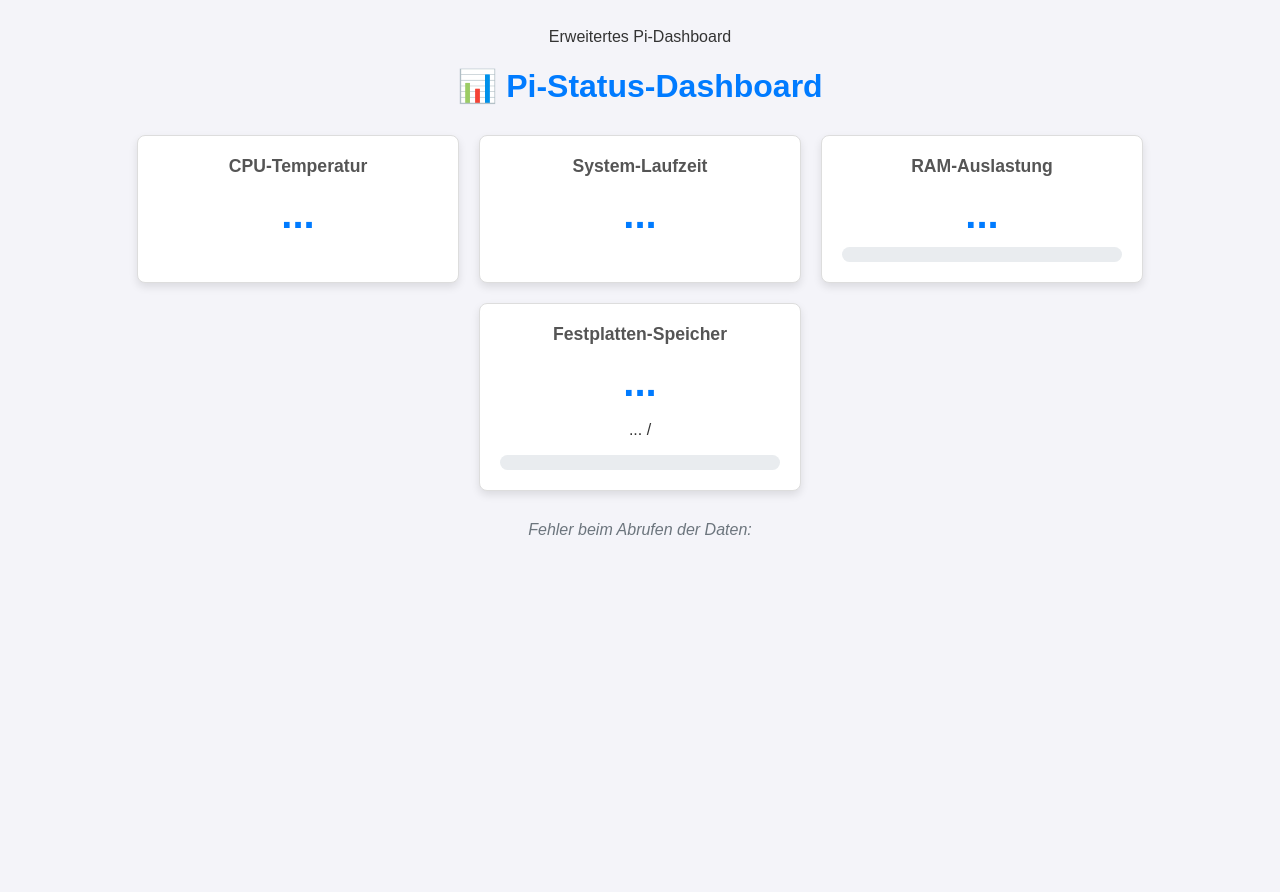
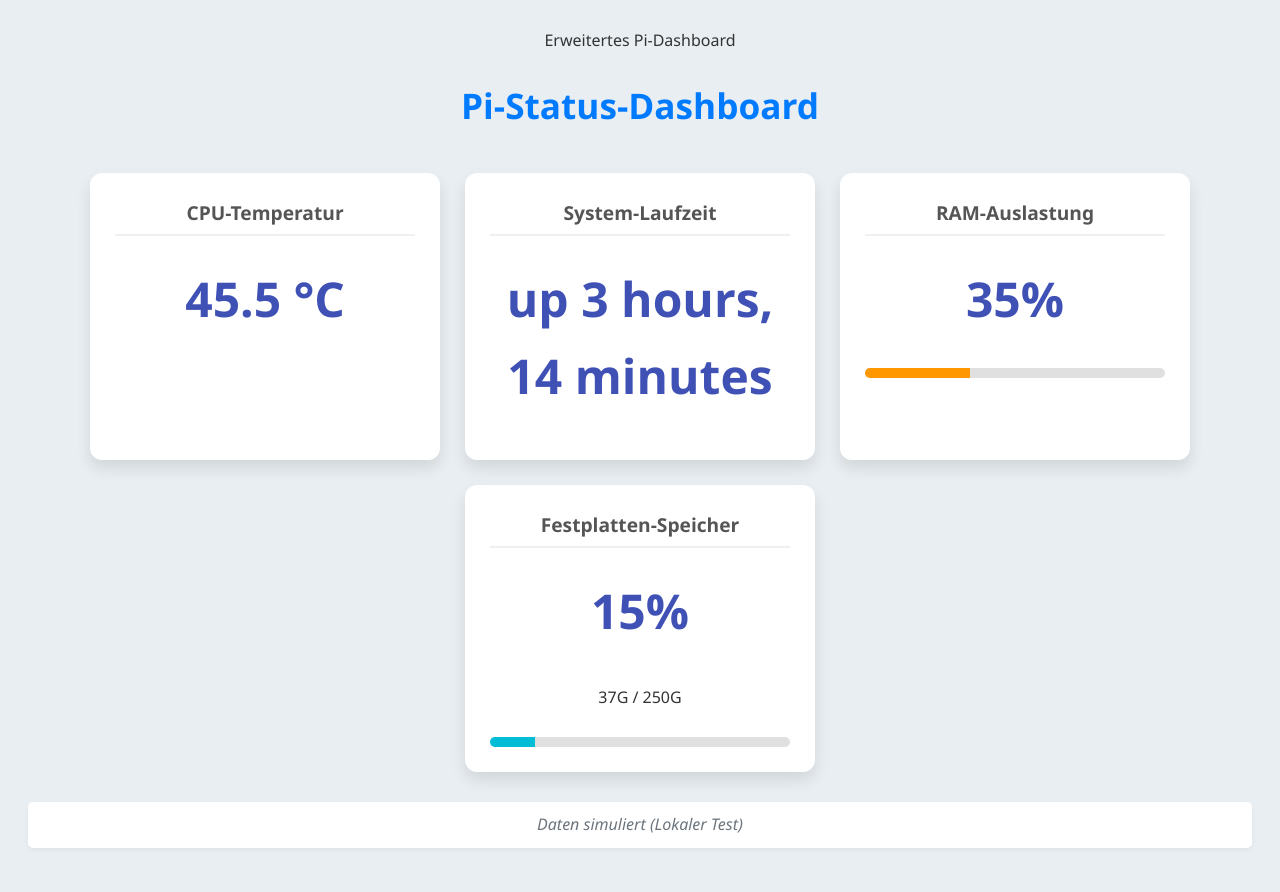
Before and after one commit to NikiDev007/Html-school-project-rasp-pi-2025, a Flask app: page / in a window 1280 px wide. Before the commit the page ends 535 px from the top, so only its background shows below. Run offline with Flask 3, Linux system fonts and the light colour scheme; data that the repository does not hold is empty.

Commit message:
changed style.css removed emoji from index.html tested app.py with simulation

```diff
--- a/pi-dashboard/app.py
+++ b/pi-dashboard/app.py
@@ -37,29 +37,22 @@ def parse_disk_usage(df_output):
     return 0, "N/A", "N/A"
 
 
+# app.py: NUR DIESE FUNKTION ÄNDERN!
 @app.route('/api/status')
 def status_api():
 
-    temp_raw = get_system_info(
-        ['cat', '/sys/class/thermal/thermal_zone0/temp'])
-    cpu_temp = round(int(temp_raw) / 1000, 1) if temp_raw.isdigit() else "N/A"
-
-    uptime = get_system_info(['uptime', '-p'])
-
-    free_output = get_system_info(['free', '-m'])
-    ram_percent = parse_ram_usage(ram_output)
-
-    disk_output = get_system_info(['df', '-h'])
-    disk_percent, disk_total, disk_used = parse_disk_usage(disk_output)
+    # *** SIMULIERTE DATEN FÜR LOKALEN WINDOWS-TEST ***
+    # WICHTIG: Wenn du auf den Raspberry Pi wechselst, musst du wieder
+    # den Original-Code mit den subprocess.run() Befehlen einfügen!
 
     return jsonify({
-        "temperature": cpu_temp,
-        "uptime": uptime,
-        "ram_percent": ram_percent,
-        "disk_percent": disk_percent,
-        "disk_total": disk_total,
-        "disk_used": disk_used,
-        "message": "Daten erfolgreich abgerufen"
+        "temperature": 45.5,                 # Feste Temperatur
+        "uptime": "up 3 hours, 14 minutes",  # Feste Laufzeit
+        "ram_percent": 35.0,                 # RAM-Auslastung in %
+        "disk_percent": 15,                  # Festplattenauslastung in %
+        "disk_total": "250G",                # Simulierte Festplattengröße
+        "disk_used": "37G",                  # Simulierte Nutzung
+        "message": "Daten simuliert (Lokaler Test)"
     })
 
 
--- a/pi-dashboard/static/style.css
+++ b/pi-dashboard/static/style.css
@@ -1,75 +1,109 @@
+/* style.css - Neues, modernes Design */
+
 body {
-    font-family: 'arial', sans-serif;
+    font-family: 'Segoe UI', Tahoma, Geneva, Verdana, sans-serif;
     padding: 20px;
     text-align: center;
-    background-color: #f4f4f9;
+    background-color: #e9eef2;
+    /* Sehr heller, kühler Hintergrund */
     color: #333;
+    line-height: 1.6;
 }
 
 h1 {
     color: #007bff;
-    margin-bottom: 30px;
-
+    margin-bottom: 40px;
+    font-size: 2.2em;
 }
 
+/* Container, der Flexbox verwendet, um die Boxen anzuordnen */
 .data-container {
     display: flex;
     flex-wrap: wrap;
     justify-content: center;
-    gap: 20px;
+    gap: 25px;
+    /* Abstand zwischen den Boxen */
+    margin-bottom: 30px;
 }
 
+/* Die Boxen selbst - Sauberes, schwebendes Design */
 .data-box {
     background-color: #ffffff;
-    border: 1px solid #ddd;
-    border-radius: 8px;
-    box-shadow: 0 4px 8px rgba(0, 0, 0, 0.1);
-    padding: 20px;
-    width: 280px;
-    transition: transform 0.3s ease;
+    border-radius: 12px;
+    box-shadow: 0 8px 15px rgba(0, 0, 0, 0.1);
+    /* Starker Schatten */
+    padding: 25px;
+    width: 300px;
+    /* Einheitliche Breite */
+    transition: transform 0.3s ease, box-shadow 0.3s ease;
+
+    /* Layout für Inhalt (damit Balken und Text zentriert sind) */
+    display: flex;
+    flex-direction: column;
+    align-items: center;
 }
 
 .data-box:hover {
-    transform: translateY(-5px);
+    transform: translateY(-8px);
+    /* Leichtes Anheben beim Hover */
+    box-shadow: 0 12px 20px rgba(0, 0, 0, 0.15);
 }
 
 h2 {
-    font-size: 1.1em;
+    font-size: 1.2em;
     color: #555;
     margin-top: 0;
+    margin-bottom: 15px;
+    border-bottom: 2px solid #f0f0f0;
+    padding-bottom: 5px;
+    width: 100%;
+    /* Hält die Linie über die ganze Breite */
 }
 
 .value {
-    font-size: 2.5em;
-    font-weight: bold;
-    color: #007bff;
+    font-size: 3em;
+    font-weight: 600;
+    color: #3f51b5;
+    /* Tiefes Blau */
     display: block;
-    margin: 10px 0;
+    margin: 10px 0 20px 0;
 }
 
+/* --- Fortschrittsbalken-Styling --- */
+
 .bar-container {
-    background: #e9ecef;
-    height: 15px;
-    border-radius: 8px;
+    background: #e0e0e0;
+    height: 10px;
+    border-radius: 5px;
     margin-top: 10px;
+    width: 100%;
+    /* Wichtig: Nimmt die volle Breite des data-box-Paddings ein */
     overflow: hidden;
 }
 
 .progress-bar {
     height: 100%;
-    background: #28a745;
-    transition: width 0.5s ease-in-out;
+    transition: width 0.6s ease;
 }
 
+/* Spezifische Farben */
 .ram-bar {
-    background: #ffc107;
+    background: #ff9800;
+    /* Orange */
 }
 
 .disk-bar {
-    background: #17a2b8;
+    background: #00bcd4;
+    /* Türkis */
 }
 
+/* Meldungsbereich */
 #status-message {
+    margin-top: 40px;
     font-style: italic;
     color: #6c757d;
+    padding: 10px;
+    background-color: #fff;
+    border-radius: 5px;
+    box-shadow: 0 2px 5px rgba(0, 0, 0, 0.05);
 }
--- a/pi-dashboard/templates/index.html
+++ b/pi-dashboard/templates/index.html
@@ -8,7 +8,7 @@
 </head>
 
 <body>
-    <h1>📊 Pi-Status-Dashboard</h1>
+    <h1>Pi-Status-Dashboard</h1>
 
     <div class="data-container">
         <div class="data-box">
```
